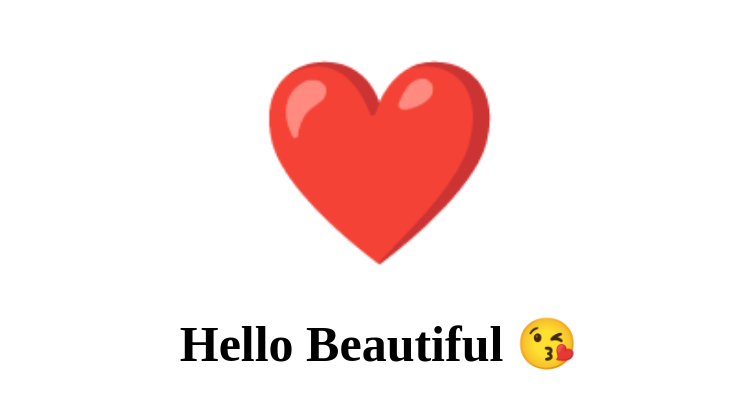
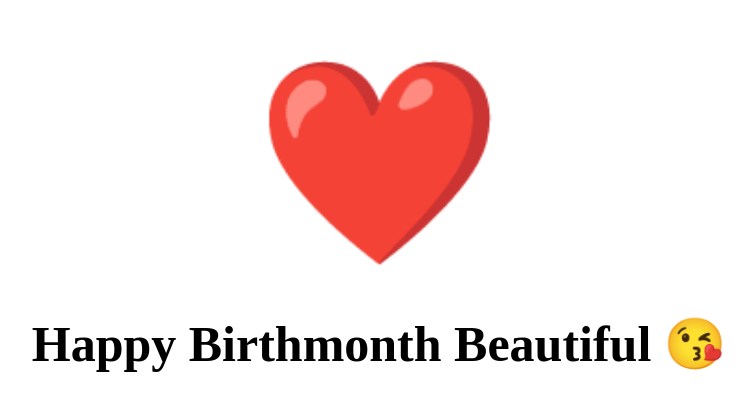
Before and after one commit to CoachLDEW3/WEB--HEART, a plain HTML site: page index.html in a window 1280 px wide. Shown: the part 182-592 px from the top of the page, without its empty margins (261-1014 px from the left). Drawn offline with Linux system fonts and the light colour scheme.

Commit message:
Update index.html

```diff
--- a/index.html
+++ b/index.html
@@ -10,7 +10,7 @@
 <body>
     <div>
         <div class="heart">❤️</div>
-        <h1>Hello Beautiful 😘</h1>
+        <h1>Happy Birthmonth Beautiful 😘</h1>
     </div>
 
 </body>
```
